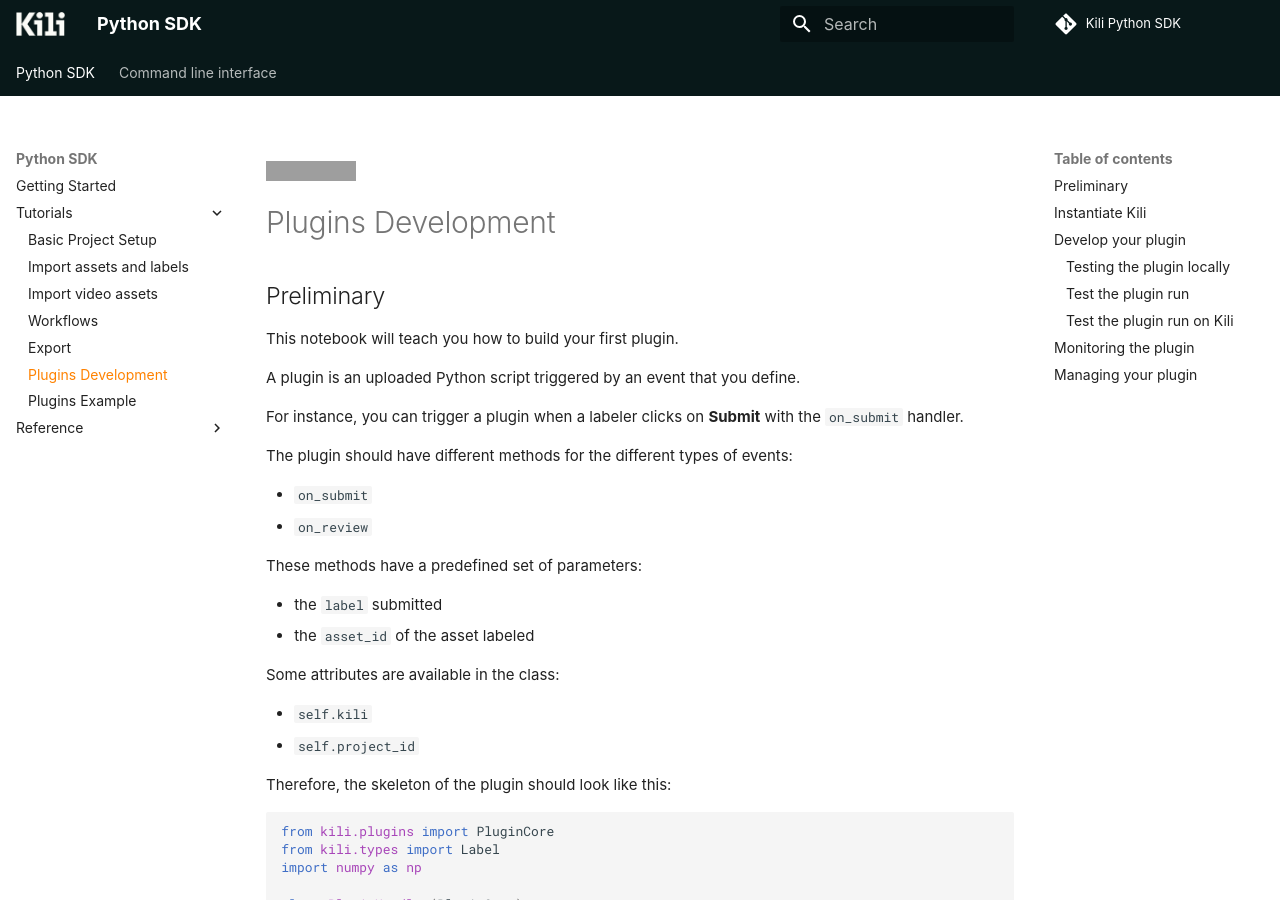
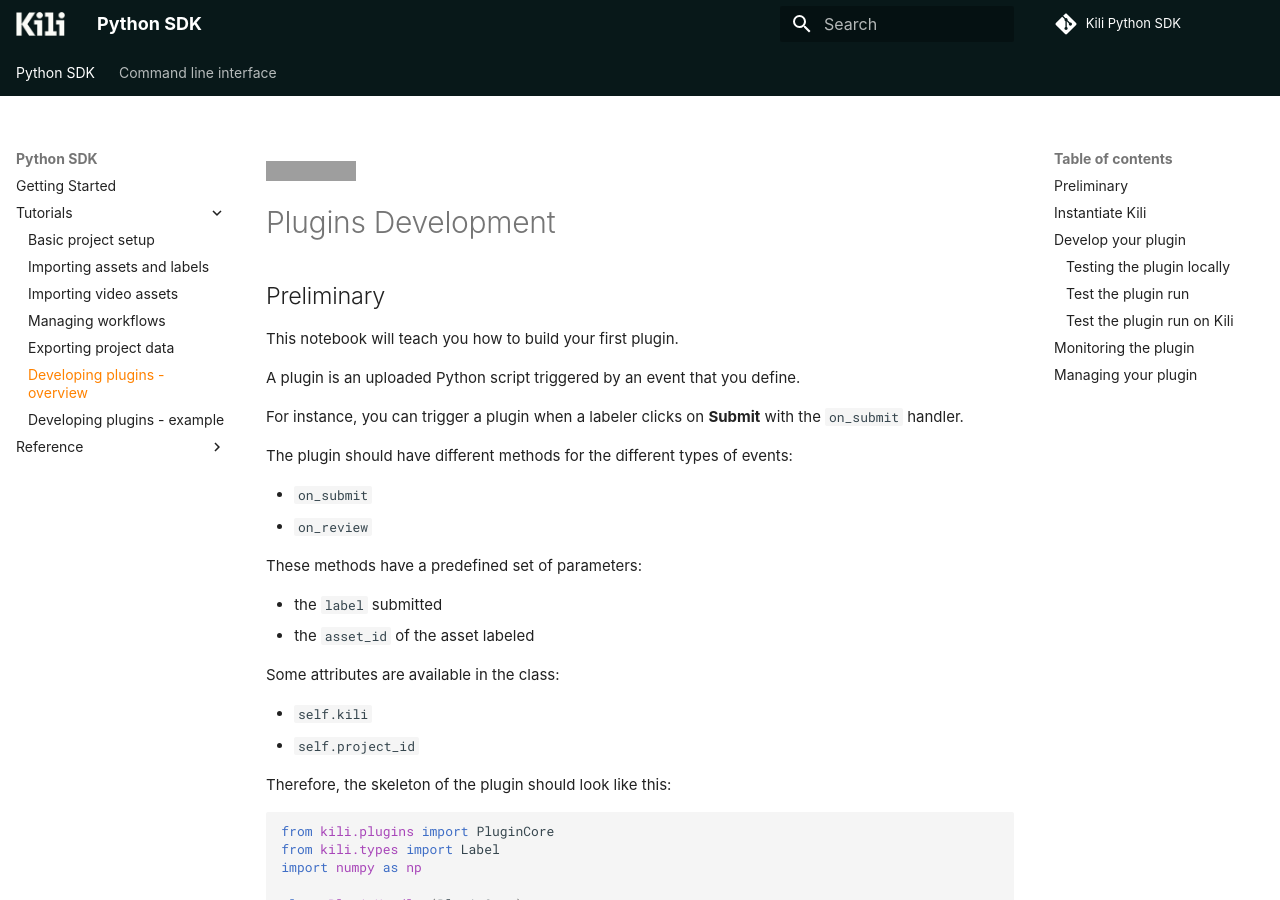
Before and after one commit to kili-technology/kili-python-sdk, an MkDocs documentation site: the page built from docs/sdk/tutorials/plugins_development.md, in a window 1280 px wide and 900 px high. Built offline with MkDocs 1.6.1 and Material for MkDocs 9.7.7, drawn with Linux system fonts in a browser that asks for light colours; some web fonts are replaced; comment, search, counter and statistics services are not loaded; the version menu is left out; grey boxes are pictures that could not be loaded.

Commit message:
chore: making tutorial titles uniform

```diff
--- a/mkdocs.yml
+++ b/mkdocs.yml
@@ -13,13 +13,13 @@
   - Python SDK:
       - Getting Started: index.md
       - Tutorials:
-        - Basic Project Setup: sdk/tutorials/basic_project_setup.md
-        - Import assets and labels: sdk/tutorials/importing_assets_and_labels.md
-        - Import video assets: sdk/tutorials/importing_video_assets.md
-        - Workflows: sdk/tutorials/set_up_workflows.md
-        - Export: sdk/tutorials/export_a_kili_project.md
-        - Plugins Development: sdk/tutorials/plugins_development.md
-        - Plugins Example: sdk/tutorials/plugins_example.md
+        - Basic project setup: sdk/tutorials/basic_project_setup.md
+        - Importing assets and labels: sdk/tutorials/importing_assets_and_labels.md
+        - Importing video assets: sdk/tutorials/importing_video_assets.md
+        - Managing workflows: sdk/tutorials/set_up_workflows.md
+        - Exporting project data: sdk/tutorials/export_a_kili_project.md
+        - Developing plugins - overview: sdk/tutorials/plugins_development.md
+        - Developing plugins - example: sdk/tutorials/plugins_example.md
       - Reference:
         - API Key: sdk/api_key.md
         - Asset: sdk/asset.md
```
Also changed, not shown: 6 other files.
